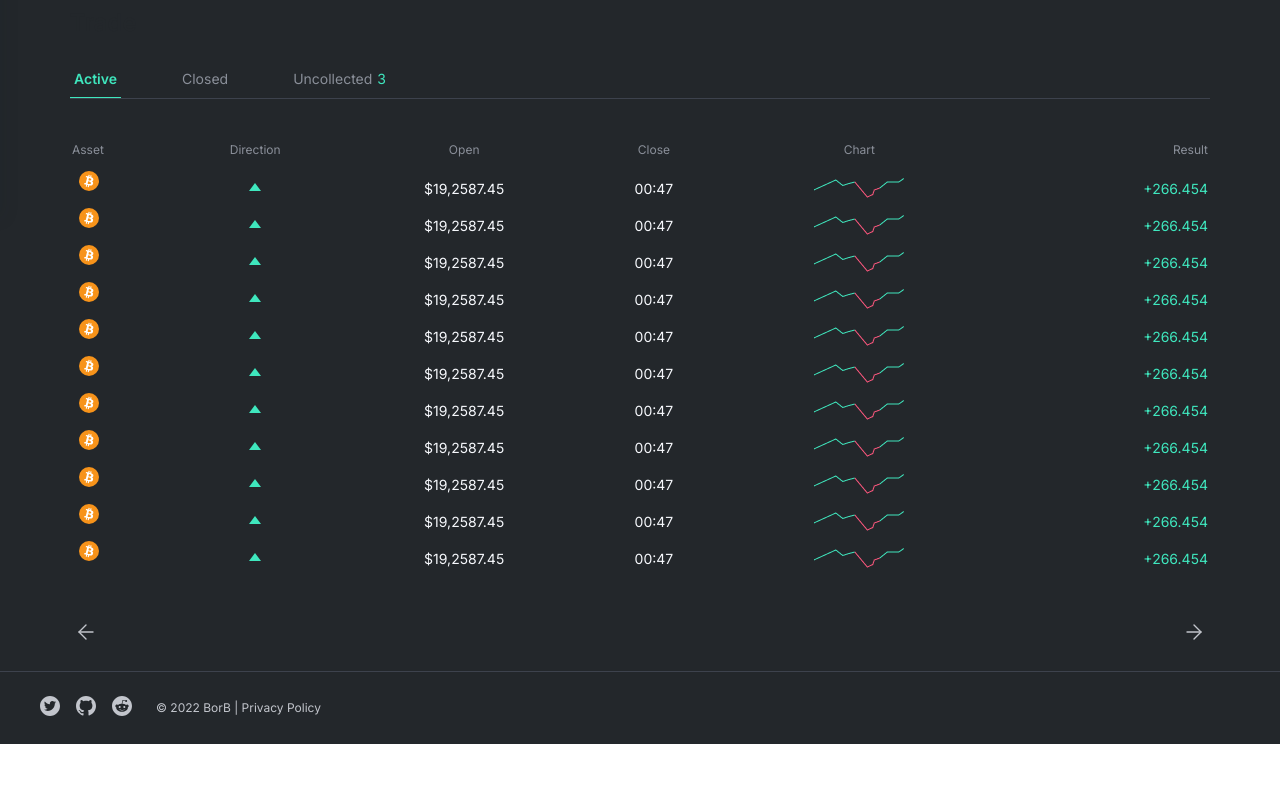
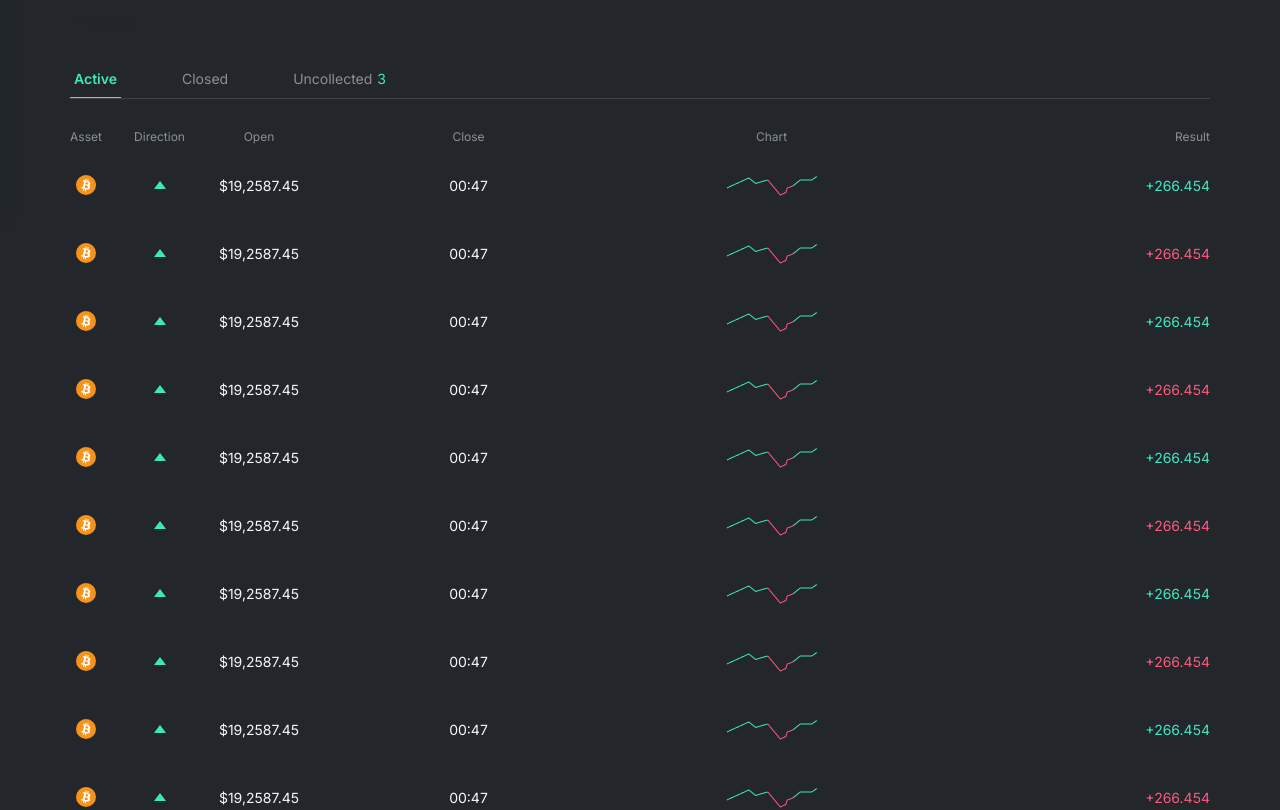
Before and after one commit to tragedyHub/borb-landing, a React (Create React App) app: page / in a window 1280 px wide. Shown: the part 580-1390 px from the top of the page. Before the commit the page ends 1324 px from the top, so only its background shows below. Built offline with nearby package versions, Linux system fonts and the light colour scheme.

Commit message:
fix: styles and table

```diff
--- a/src/pages/HomePage/components/main.ts
+++ b/src/pages/HomePage/components/main.ts
@@ -82,6 +82,7 @@ const Right = styled.div`
     }
     @media screen and (max-width: 480px) {
         padding: 32px 16px 40px;
+        border-radius: 0;
     }
 `
 
@@ -90,6 +91,11 @@ const Counter = styled.h4`
     color: var(--green);
     font-size: 60px;
     font-weight: 600;
+
+    @media screen and (max-width: 1000px) {
+        margin-bottom: 20px;
+        font-size: 56px;
+    }
 `
 
 const Grid = styled.div`
@@ -101,6 +107,14 @@ const Grid = styled.div`
     grid-gap: 6px;
     margin-top: 24px;
     margin-bottom: 64px;
+
+    @media screen and (max-width: 1000px) {
+        margin-bottom: 48px;
+    }
+
+    @media screen and (max-width: 768px) {
+        margin-bottom: 40px;
+    }
 `
 
 const Card = styled.div`
@@ -127,6 +141,9 @@ const Button = styled.button<{ red?: boolean }>`
     border-radius: 60px;
     height: 40px;
     width: 100%;
+    display: flex;
+    align-items: center;
+    justify-content: center;
 
     background: ${(props: any) => (props.red ? 'var(--pink)' : 'var(--green)')};
 `
--- a/src/pages/HomePage/index.tsx
+++ b/src/pages/HomePage/index.tsx
@@ -174,7 +174,7 @@ const Home = () => {
                         </Tab>
                     </TabContainer>
                 </div>
-                <Table>
+                {/* <Table>
                     <thead>
                         <tr>
                             <th className="first">Asset</th>
@@ -206,7 +206,9 @@ const Home = () => {
                                             fill="var(--green)"
                                         />
                                     </svg>
-                                    <span className="extra-price">$19,2587.45</span>
+                                    <span className="extra-price">
+                                        $19,2587.45
+                                    </span>
                                 </td>
                                 <td className="adaptive">
                                     <svg
@@ -231,7 +233,61 @@ const Home = () => {
                             </tr>
                         ))}
                     </tbody>
-                </Table>
+                </Table> */}
+                <DataTable>
+                    <DataHeader>
+                        <span className="center mobile-display-none">
+                            Asset
+                        </span>
+                        <span className="mobile-no-color">Direction</span>
+                        <span className="">Open</span>
+                        <span>Close</span>
+                        <span className="mobile-display-none">Chart</span>
+                        <span className="last">Result</span>
+                    </DataHeader>
+                    <DataContent>
+                        {array.map((_, idx) => (
+                            <DataContentItem>
+                                <span className="center mobile-display-none">
+                                    <img
+                                        src="/images/home/bitcoin.svg"
+                                        alt=""
+                                    />
+                                </span>
+                                <span className="">
+                                    <svg
+                                        className="first_td_adaptive"
+                                        width="32"
+                                        height="32"
+                                        viewBox="0 0 32 32"
+                                        fill="none"
+                                        xmlns="http://www.w3.org/2000/svg"
+                                    >
+                                        <path
+                                            d="M16 12L22 20H10L16 12Z"
+                                            fill="var(--green)"
+                                        />
+                                    </svg>
+                                </span>
+                                <span className="center">$19,2587.45</span>
+
+                                <span className="center">00:47</span>
+                                <span className="chart_td center mobile-display-none">
+                                    <img src="/images/home/Chart.png" alt="" />
+                                </span>
+                                <span
+                                    className={
+                                        idx % 2 === 0
+                                            ? 'price-increase last'
+                                            : 'price-drop last'
+                                    }
+                                >
+                                    +266.454
+                                </span>
+                            </DataContentItem>
+                        ))}
+                    </DataContent>
+                </DataTable>
 
                 <Pagination>
                     <img src="/images/home/pagination.svg" alt="" />
@@ -289,4 +345,105 @@ const Home = () => {
     )
 }
 
+const DataTable = styled.div`
+    span {
+        color: #fff;
+        display: flex;
+        align-items: center;
+        justify-content: center;
+    }
+
+    .center {
+        text-align: center;
+    }
+`
+
+const DataHeader = styled.div`
+    display: grid;
+    grid-template-columns: 32px 51px 84px repeat(3, 1fr);
+    gap: 32px;
+
+    span {
+        font-family: 'Inter';
+        font-style: normal;
+        font-weight: 400;
+        font-size: 12px;
+        line-height: 140%;
+        text-align: center;
+        color: #8a8f99;
+
+        &.last {
+            justify-content: flex-end;
+        }
+    }
+
+    @media screen and (max-width: 768px) {
+        gap: 24px;
+
+        grid-template-columns: 32px 32px 84px repeat(3, 1fr);
+
+        .mobile-no-color {
+            color: transparent;
+        }
+    }
+
+    @media screen and (max-width: 480px) {
+        padding: 0 16px 0 8px;
+        grid-template-columns: repeat(4, 1fr);
+
+        .mobile-display-none {
+            display: none;
+        }
+    }
+`
+
+const DataContent = styled.div`
+    margin-top: 24px;
+    display: flex;
+    flex-direction: column;
+    row-gap: 36px;
+
+    span {
+        font-family: 'Inter';
+        font-style: normal;
+        font-weight: 400;
+        font-size: 14px;
+        line-height: 140%;
+        text-align: center;
+        color: ${({ theme }) => theme.faqColor};
+
+        &.last {
+            justify-content: flex-end;
+        }
+
+        &.price-increase {
+            color: var(--green);
+        }
+
+        &.price-drop {
+            color: var(--pink);
+        }
+    }
+`
+
+const DataContentItem = styled.div`
+    display: grid;
+    gap: 32px;
+    grid-template-columns: 32px 51px 84px repeat(3, 1fr);
+
+    @media screen and (max-width: 768px) {
+        gap: 24px;
+        grid-template-columns: 32px 32px 84px repeat(3, 1fr);
+    }
+
+    @media screen and (max-width: 480px) {
+        grid-template-columns: repeat(4, 1fr);
+        padding: 0 16px 0 8px;
+
+        .mobile-display-none {
+            display: none;
+        }
+    }
+`
+
 export default Home
```
